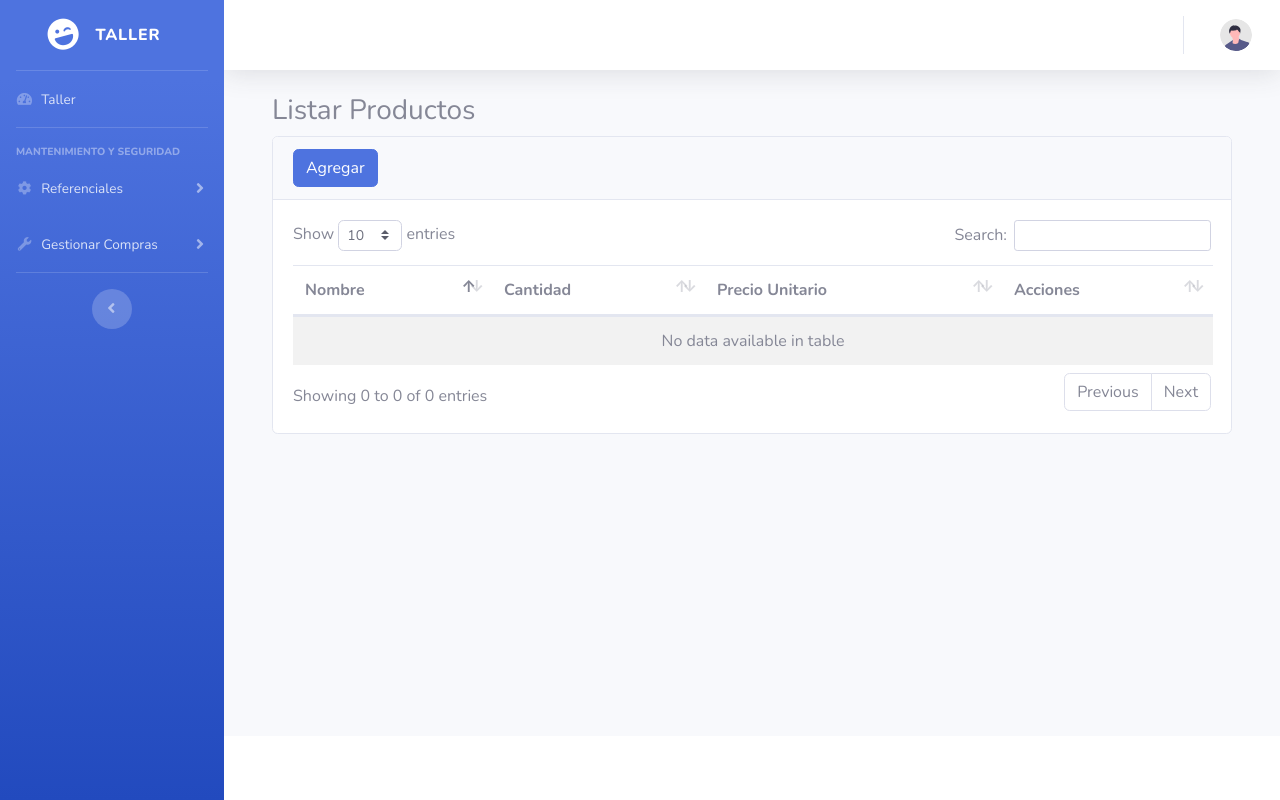
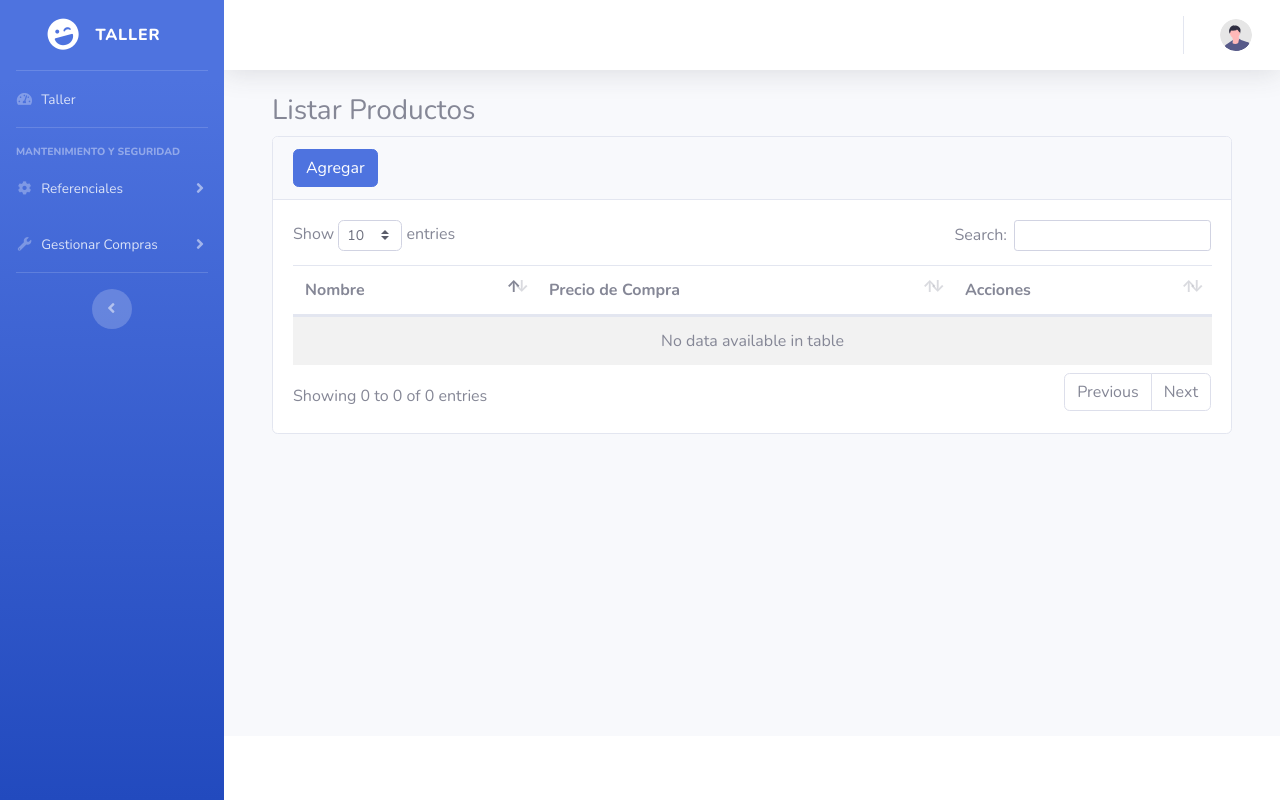
Before and after one commit to Abel731/proyecto-taller, a Flask app: page /referenciales/producto/producto-index in a window 1280 px wide. Run offline with Flask 3, Linux system fonts and the light colour scheme; data that the repository does not hold is empty; some libraries are stand-ins or nearby versions.

Commit message:
modificaciones debido al cambio de la tabla en la base de datos

```diff
--- a/app/rutas/referenciales/producto/templates/producto-index.html
+++ b/app/rutas/referenciales/producto/templates/producto-index.html
@@ -18,8 +18,7 @@ Productos
           <thead>
             <tr>
               <th>Nombre</th>
-              <th>Cantidad</th>
-              <th>Precio Unitario</th>
+              <th>Precio de Compra</th>
               <th>Acciones</th>
             </tr>
           </thead>
@@ -46,16 +45,11 @@ Productos
             <div class="form-group">
               <input type="hidden" id="txtIdProducto">
 
-              <label for="txtNombre">nombre:</label>
+              <label for="txtNombre">Nombre:</label>
               <input type="text" class="form-control" placeholder="Ingrese el nombre del producto" id="txtNombre">
 
-              <!-- Barra deslizante para cantidad -->
-              <label for="cantidadSlider">Cantidad (0-25 unidades):</label>
-              <input type="range" class="form-control-range" id="cantidadSlider" min="0" max="25" value="0" oninput="document.getElementById('cantidadDisplay').textContent = this.value">
-              <p>Unidades seleccionadas: <span id="cantidadDisplay">0</span></p>
-
-              <label for="txtPrecioUnitario">Precio Unitario:</label>
-              <input type="text" class="form-control" placeholder="Ingrese el precio unitario" id="txtPrecioUnitario">
+              <label for="txtPrecioCompra">Precio de Compra:</label>
+              <input type="number" step="0.01" class="form-control" placeholder="Ingrese el precio de compra" id="txtPrecioCompra">
             </div>
           </div>
 
@@ -91,8 +85,7 @@ Productos
       ajax:'/api/v1/productos',
       columns: [
         { data: 'nombre' },
-        { data: 'cantidad' },
-        { data: 'precio_unitario' },
+        { data: 'precio_compra' },
         { data: function(row) {
             return `<button type="button" name="btn_editar" class="btn btn-primary" data-id="${row.id_producto}">Editar</button>
                     <button type="button" name="btn_eliminar" class="btn btn-danger" data-id="${row.id_producto}">Eliminar</button>`
@@ -109,9 +102,7 @@ Productos
       // Iniciar ventana modal
       $('#txtIdProducto').val("");
       $('#txtNombre').val("");
-      $('#cantidadSlider').val(0);
-      $('#cantidadDisplay').text(0);
-      $('#txtPrecioUnitario').val("");
+      $('#txtPrecioCompra').val("");
       $('#modalFormulario').modal();
     });
   }
@@ -120,14 +111,12 @@ Productos
     $('#btnGuardar').on('click', function() {
       const idProducto = $('#txtIdProducto').val();
       const nuevoNombre = $('#txtNombre').val();
-      const cantidad = $('#cantidadSlider').val();
-      const precioUnitario = $('#txtPrecioUnitario').val();
+      const precioCompra = $('#txtPrecioCompra').val();
       const tabla = $('#tbl').DataTable();
 
       const productoData = {
         nombre: nuevoNombre,
-        cantidad: cantidad,
-        precio_unitario: precioUnitario
+        precio_compra: precioCompra
       };
 
       if(idProducto) {
@@ -175,8 +164,6 @@ Productos
     });
   }
 
-
-
   const editar = () => {
     $('#tbl').on('click', 'button[name="btn_editar"]',function(){
       Swal.fire({
@@ -200,9 +187,7 @@ Productos
           .then(resp => resp.json())
           .then(data => {
             $('#txtNombre').val(data.data.nombre);
-            $('#cantidadSlider').val(data.data.cantidad);
-            $('#cantidadDisplay').text(data.data.cantidad);
-            $('#txtPrecioUnitario').val(data.data.precio_unitario);
+            $('#txtPrecioCompra').val(data.data.precio_compra);
             $('#modalFormulario').modal();
           });
         }
```
Also changed, not shown: app/dao/referenciales/producto/producto_dto.py (+14 -27 lines).
